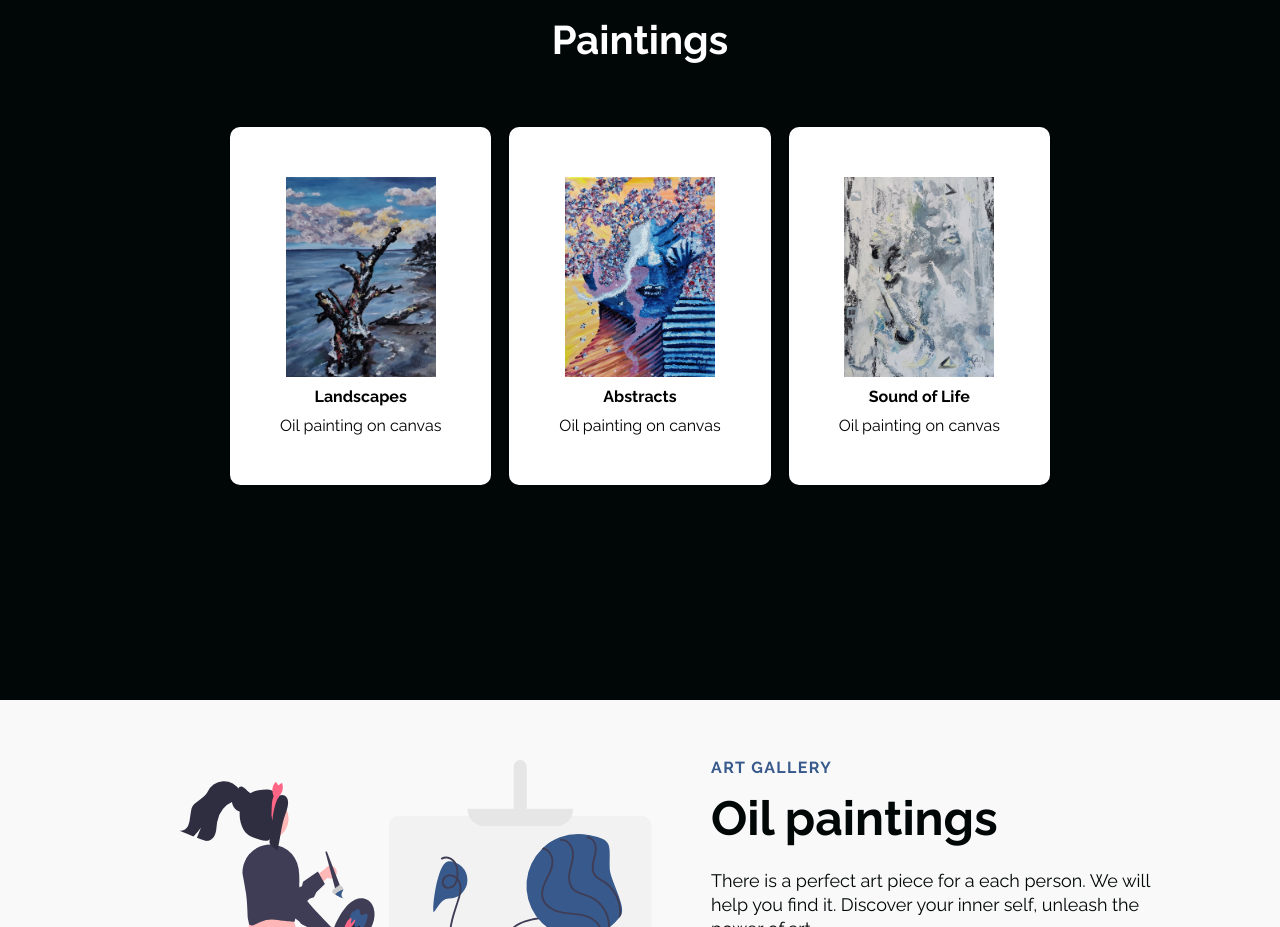
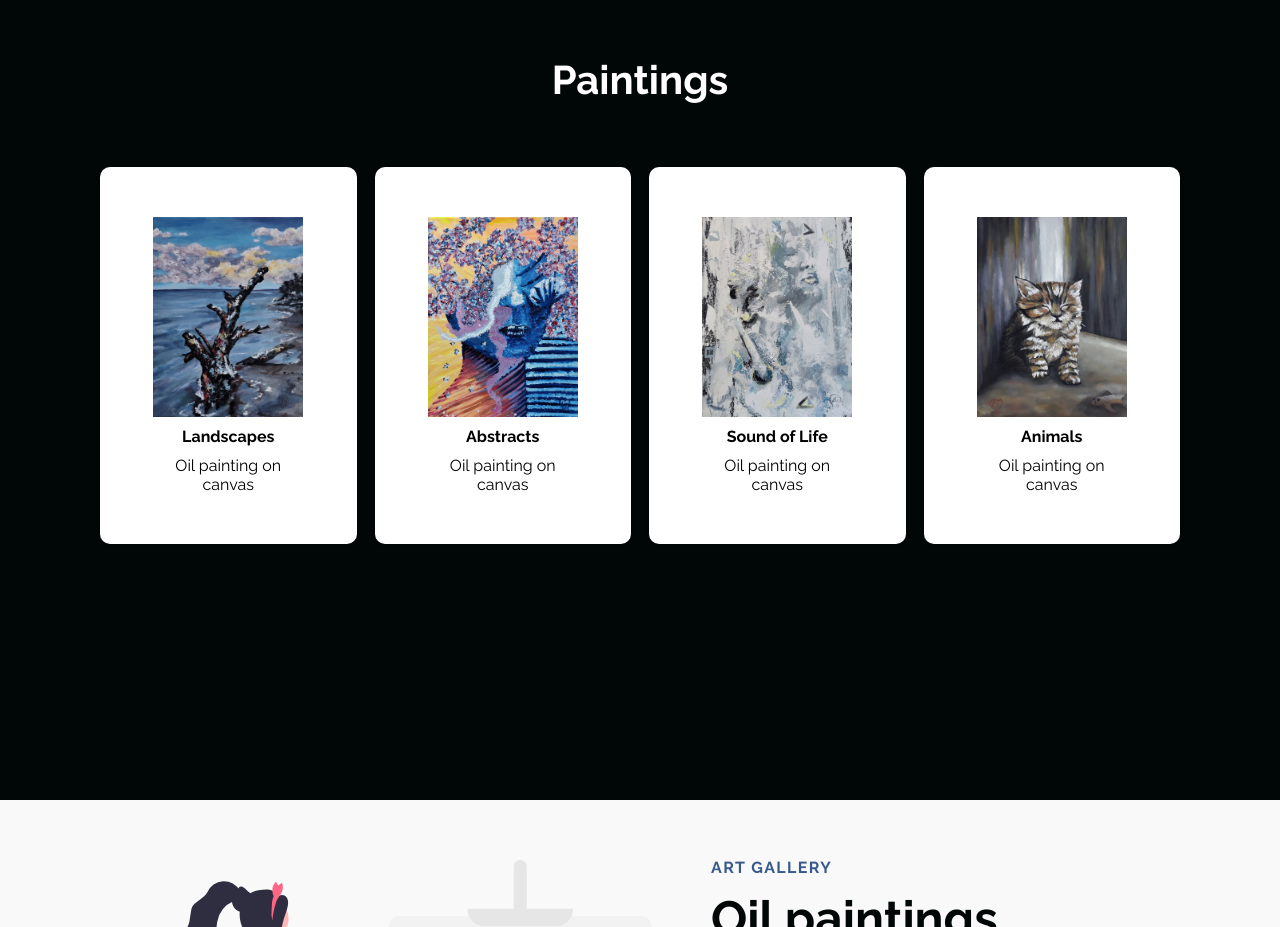
Before and after one commit to Lu-Smith/luart_gallery_react_website, a React (Create React App) app: page / in a window 1280 px wide. Shown: the part 2840-3767 px from the top of the page. Built offline with nearby package versions, Linux system fonts and the light colour scheme; a web font is replaced by a local one.

Commit message:
Updated Paintings layout
Added on new PaintingsCard

```diff
--- a/src/components/Paintings/PaintingsElements.js
+++ b/src/components/Paintings/PaintingsElements.js
@@ -1,7 +1,7 @@
 import styled from "styled-components";
 
 export const PaintingsContainer = styled.div`
-  height: 900px;
+  height: 1000px;
   display: flex;
   flex-direction: column;
   justify-content: center;
@@ -9,21 +9,21 @@ export const PaintingsContainer = styled.div`
   background: #010606;
 
   @media screen and (max-width: 768px) {
-    height: 1400px;
+    height: 1700px;
     padding-top 150px;
     padding-bottom: 150px;
   }
 
   @media screen and (max-width: 480px) {
-    height: 1700px;
+    height: 1900px;
   }
 `;
 
 export const PaintingsWrapper = styled.div`
-  max-width: 1000px;
+  max-width: 1200px;
   margin: 0 auto;
   display: grid;
-  grid-template-columns: 1fr 1fr 1fr;
+  grid-template-columns: 1fr 1fr 1fr 1fr;
   align-items: center;
   grid-gap: 18px;
   padding: 0 60px;
--- a/src/components/Paintings/index.js
+++ b/src/components/Paintings/index.js
@@ -2,6 +2,7 @@ import React from "react";
 import Icon1 from "../../images/1.jpg";
 import Icon2 from "../../images/2.jpg";
 import Icon3 from "../../images/3.jpg";
+import Icon4 from "../../images/4.jpg";
 
 import {
   PaintingsContainer,
@@ -33,6 +34,11 @@ const Paintings = () => {
           <PaintingsH2>Sound of Life</PaintingsH2>
           <PaintingsP>Oil painting on canvas</PaintingsP>
         </PaintingsCard>
+        <PaintingsCard>
+          <PaintingsIcon src={Icon4} />
+          <PaintingsH2>Animals</PaintingsH2>
+          <PaintingsP>Oil painting on canvas</PaintingsP>
+        </PaintingsCard>
       </PaintingsWrapper>
     </PaintingsContainer>
   );
```
Also changed, not shown: src/images/4.jpg (added).
